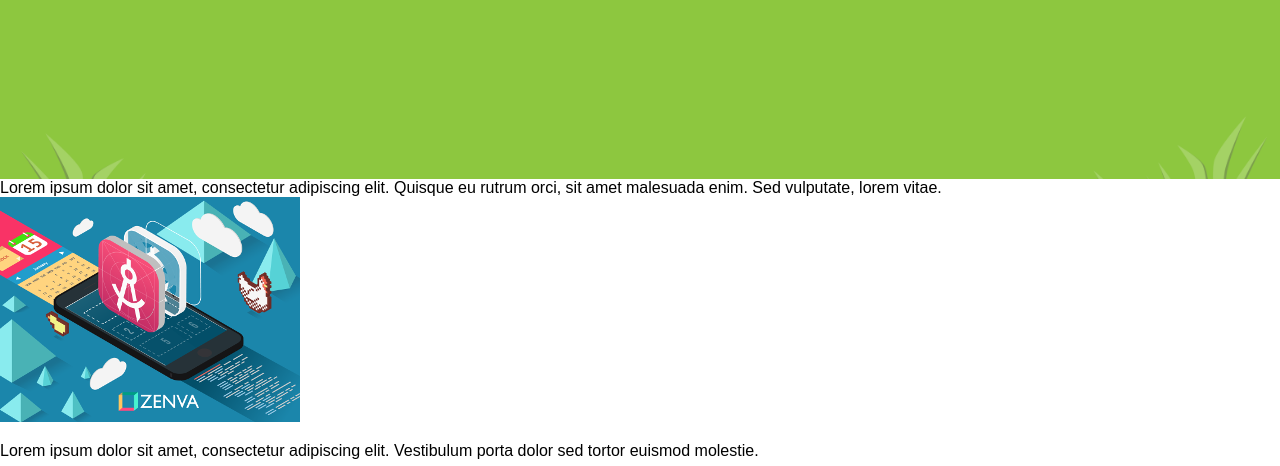
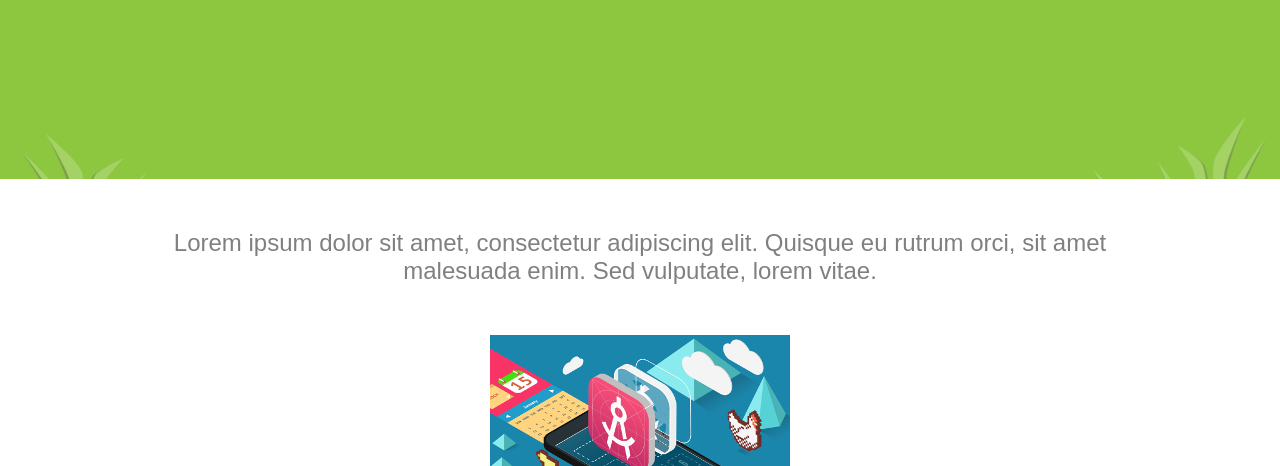
Before and after one commit to jhessin/CompanyWebsite, a plain HTML site: page index.html in a window 1280 px wide. Shown: the part 486-952 px from the top of the page. Drawn offline with Linux system fonts and the light colour scheme.

Commit message:
Lesson 8 Services

```diff
--- a/style.css
+++ b/style.css
@@ -39,12 +39,32 @@ body {
   padding-bottom: 200px;
 }
 
+.centered-container {
+  max-width: 1020px;
+  margin: 0px auto;
+  padding: 0px 16px;
+}
+
 .image-text {
   text-align: center;
   background-color: black;
   color: white;
   font-size: 2.5rem;
-  max-width: 1020px;
-  margin: 0px auto;
-  padding: 0px 16px;
 }
+
+.intro-text {
+  color: grey;
+  font-size: 1.5rem;
+  text-align: center;
+  padding-top: 50px;
+  padding-bottom: 50px;
+}
+
+.single-service {
+  text-align: center;
+  margin-bottom: 32px;
+}
+
+.single-service p {
+  padding: 0 16px;
+}
```
